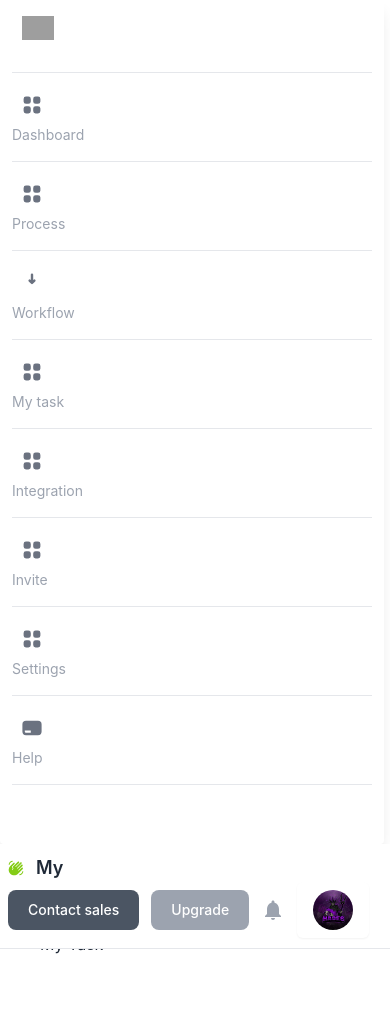
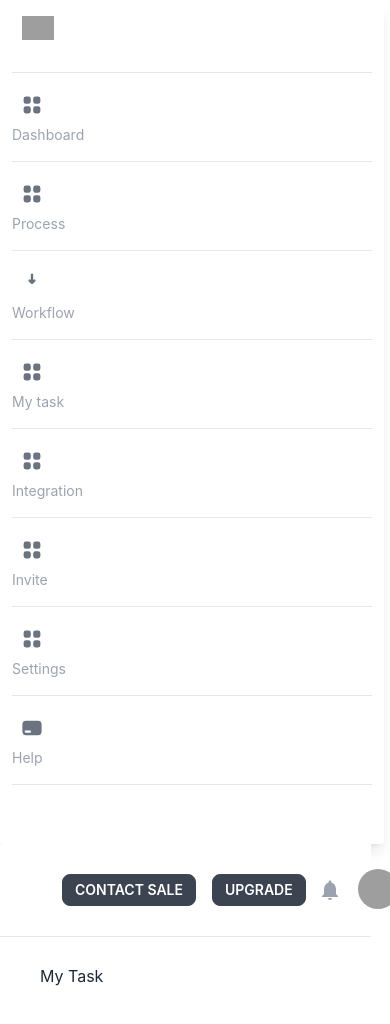
Before and after one commit to praveen02022/Fincalz-Admin-Panel, a Next.js app: page /mytask in a window 390 px wide. Shown: the top 1024 px of the page. Before the commit the page ends 996 px from the top, so only its background shows below. Built offline with nearby package versions, Linux system fonts and the light colour scheme; grey boxes are pictures that could not be loaded.

Commit message:
nav in daisyui

```diff
--- a/components/layout.tsx
+++ b/components/layout.tsx
@@ -3,9 +3,7 @@ import Nav from './nav'
 type LayoutProps = {
     children: React.ReactNode,
 };
-import { useRouter } from 'next/router';
 export default function Layout({ children }: LayoutProps) {
-    // console.log(useRouter);
     return (
         <div className="flex flex-col">
             {/* */}
@@ -14,10 +12,10 @@ export default function Layout({ children }: LayoutProps) {
                     <Sidebar />
                 </aside>
                 <div>
-                    <header className="bg-white px-2 sm:px-4  mb-10 py-2.5 dark:bg-gray-900 fixed  w-full z-50 border-b border-gray-200 dark:border-gray-600">
+                    <header className="bg-white px-2 sm:px-4  mb-10 py-2.5 dark:bg-gray-900 fixed  z-50 border-b border-gray-200 dark:border-gray-600" style={{width:'95%'}}>
                         <Nav />
                     </header>
-                    <main className="p-10 mt-12">{children}</main>
+                    <main className="p-10 mt-20">{children}</main>
                 </div>
             </div>
         </div>
--- a/components/nav.tsx
+++ b/components/nav.tsx
@@ -2,39 +2,57 @@ import { useRouter } from 'next/router';
 import { MdWavingHand, MdNotifications, MdPerson, MdDashboard } from "react-icons/md";
 import { BasicStore } from '../stores';
 export default function Nav() {
-         const HeaderName = BasicStore.getState().headerName;
+    const HeaderName = BasicStore.getState().headerName;
     return (
         <div >
-            <nav className="">
-                <div className="container flex flex-wrap justify-between ">
-                    <a href="https://flowbite.com/" className="flex items-center">
-                        <i className="fa-sharp fa-solid fa-hand-wave mr-3"><MdWavingHand className='fill-lime-500' /></i>
-                        <span className="self-center text-lg font-semibold whitespace-nowrap dark:text-white">My {HeaderName.headerName}</span>
-                    </a>
-                    <div className="flex items-center">
-                        <button type="button" className="text-white bg-gray-600 hover:bg-blue-800 focus:ring-4 focus:outline-none focus:ring-blue-300 font-medium rounded-lg text-sm px-5 py-2.5 text-center mr-3  dark:bg-blue-600 dark:hover:bg-blue-700 dark:focus:ring-blue-800">Contact sales</button>
-                        <button type="button" className="text-white bg-gray-400 hover:bg-blue-800 focus:ring-4 focus:outline-none focus:ring-blue-300 font-medium rounded-lg text-sm px-5 py-2.5 text-center mr-3  dark:bg-blue-600 dark:hover:bg-blue-700 dark:focus:ring-blue-800">Upgrade</button>
-                        <i className="mr-3 fill-gray-400"><MdNotifications className='fill-gray-400 text-2xl' /></i>
-                        <div className="relative inline-block text-left group items-center">
-                            <div className="items-center">
-                                <button type="button"
-                                    className="inline-flex w-full justify-center rounded-md  border-gray-300 bg-white px-4 py-2 text-sm font-medium text-gray-700 shadow-sm hover:bg-gray-50 focus:outline-none focus:ring-2 focus:ring-indigo-500 focus:ring-offset-2 focus:ring-offset-gray-100"
-                                    id="menu-button" aria-expanded="true" aria-haspopup="true">
-                                    <img src="assets/profile.jpeg" className='"w-10 h-10 rounded-full' alt="" />
-                                </button>
+            <div className="navbar bg-base-100">
+                <div className="flex-1">
+                    <a className="btn btn-ghost normal-case text-xl">{HeaderName.headerName}</a>
+                </div>
+                <div className="flex-none">
+                    <div className='m-3'>
+                       <button className="btn btn-sm mr-4">Contact sale</button>
+                       <button className="btn btn-sm">upgrade</button>
+                    </div>
+                    <i className="mr-3 fill-gray-400"><MdNotifications className='fill-gray-400 text-2xl' /></i>
+                    {/* <div className="dropdown dropdown-end">
+                        <label tabIndex={0} className="btn btn-ghost btn-circle">
+                            <div className="indicator">
+                                <svg xmlns="http://www.w3.org/2000/svg" className="h-5 w-5" fill="none" viewBox="0 0 24 24" stroke="currentColor"><path strokeLinecap="round" strokeLinejoin="round" strokeWidth="2" d="M3 3h2l.4 2M7 13h10l4-8H5.4M7 13L5.4 5M7 13l-2.293 2.293c-.63.63-.184 1.707.707 1.707H17m0 0a2 2 0 100 4 2 2 0 000-4zm-8 2a2 2 0 11-4 0 2 2 0 014 0z" /></svg>
+                                <span className="badge badge-sm indicator-item">8</span>
                             </div>
-                            {/* <div className="absolute group-hover:block right-0 z-10 mt-2 w-56 origin-top-right rounded-md bg-white shadow-lg ring-1 ring-black ring-opacity-5 focus:outline-none"
-                  role="menu" aria-orientation="vertical" aria-labelledby="menu-button">
-                  <div className="py-1 group-hover:block" role="none" >
-                    <button type="submit" className="text-gray-700 block w-full px-4 py-2 text-left text-sm" role="menuitem"
-                      id="menu-item-1">Sign out</button>
-                  </div>
-                </div> */}
+                        </label>
+                        <div tabIndex={0} className="mt-3 card card-compact dropdown-content w-52 bg-base-100 shadow">
+                            <div className="card-body">
+                                <span className="font-bold text-lg">8 Items</span>
+                                <span className="text-info">Subtotal: $999</span>
+                                <div className="card-actions">
+                                    <button className="btn btn-primary btn-block">View cart</button>
+                                </div>
+                            </div>
                         </div>
+
+                    </div> */}
+
+                    <div className="dropdown dropdown-end">
+                        <label tabIndex={0} className="btn btn-ghost btn-circle avatar">
+                            <div className="w-10 rounded-full">
+                                <img src="https://placeimg.com/80/80/people" />
+                            </div>
+                        </label>
+                        <ul tabIndex={0} className="menu menu-compact dropdown-content mt-3 p-2 shadow bg-base-100 rounded-box w-52">
+                            <li>
+                                <a className="justify-between">
+                                    Profile
+                                    <span className="badge">New</span>
+                                </a>
+                            </li>
+                            <li><a>Settings</a></li>
+                            <li><a>Logout</a></li>
+                        </ul>
                     </div>
-
                 </div>
-            </nav>
+            </div>
         </div>
     );
 }
--- a/pages/mytask.tsx
+++ b/pages/mytask.tsx
@@ -1,9 +1,6 @@
 import type { NextPage } from 'next'
 const Mytask: NextPage = () => {
-    const sample = [1,2,3]
-    localStorage.setItem("lastname", JSON.stringify(sample));
-    const teest =localStorage.getItem("lastname")
-    console.log(teest);
+
 
     return (
         <div>
```
